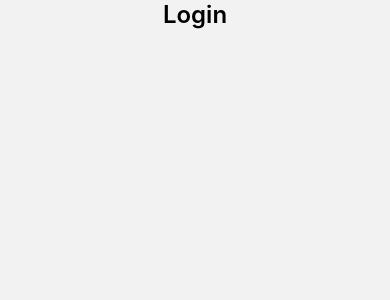
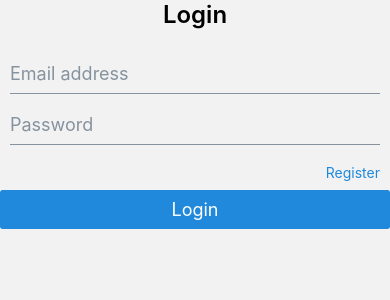
Before and after one commit to ikhlosi/Firebase_Auth_GB, a React Native app: screen /Login in a window 390 px wide. Shown: the top 300 px of the page. Built offline with nearby package versions, Linux system fonts and the light colour scheme.

Commit message:
React Native Elements

```diff
--- a/package.json
+++ b/package.json
@@ -11,13 +11,15 @@
   "dependencies": {
     "@react-navigation/native": "^6.1.6",
     "@react-navigation/stack": "^6.3.16",
+    "@rneui/base": "^4.0.0-rc.7",
+    "@rneui/themed": "^4.0.0-rc.7",
     "expo": "~48.0.15",
     "expo-status-bar": "~1.4.4",
     "firebase": "^9.22.0",
     "react": "18.2.0",
     "react-native": "0.71.8",
-    "react-native-safe-area-context": "4.5.0",
-    "react-native-gesture-handler": "~2.9.0"
+    "react-native-gesture-handler": "~2.9.0",
+    "react-native-safe-area-context": "4.5.0"
   },
   "devDependencies": {
     "@babel/core": "^7.20.0"
--- a/src/screens/LoginScreen.js
+++ b/src/screens/LoginScreen.js
@@ -1,10 +1,31 @@
 import { StatusBar, StyleSheet, Text, View } from "react-native";
-import React from "react";
+import React, { useState } from "react";
+import { Button, Input } from "@rneui/themed";
 
 const LoginScreen = () => {
+  const [email, setEmail] = useState("");
+  const [password, setPassword] = useState("");
+
   return (
     <View style={styles.container}>
       <Text style={styles.title}>Login</Text>
+
+      <Input
+        placeholder="Email address"
+        value={email}
+        onChangeText={(text) => setEmail(text)}
+      />
+
+      <Input
+        placeholder="Password"
+        value={password}
+        onChangeText={(text) => setPassword(text)}
+      />
+
+      <View style={styles.buttonView}>
+        <Button titleStyle={{ fontSize: 14 }} title="Register" type="Clear" />
+      </View>
+      <Button title="Login" />
     </View>
   );
 };
@@ -22,4 +43,7 @@ const styles = StyleSheet.create({
     fontWeight: "600",
     paddingBottom: 24,
   },
+  buttonView: {
+    alignItems: "flex-end",
+  },
 });
```
Also changed, not shown: 1 other file (tests, documents, lock files or other folders).
